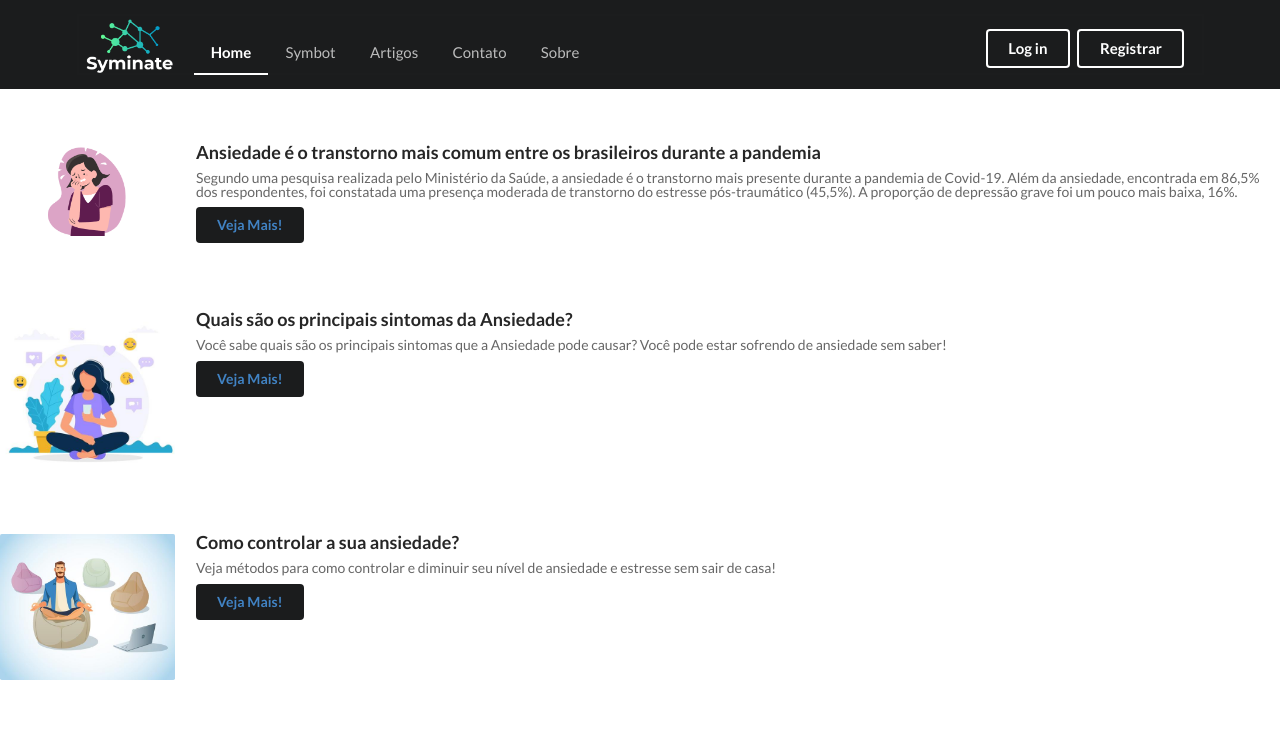
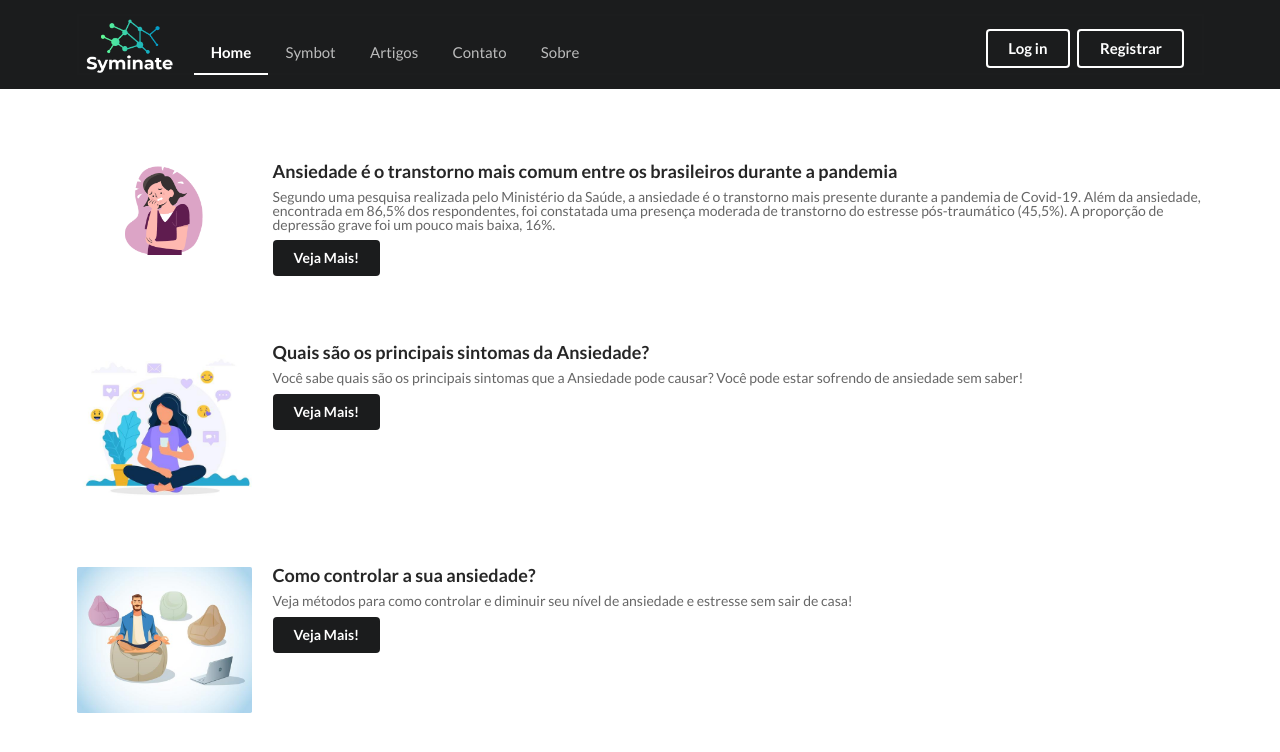
Before and after one commit to DeltaAlchemist/FoodForUs, a React (Create React App) app: page /artigos in a window 1280 px wide. Shown: the top 752 px of the page. Built offline with nearby package versions, Linux system fonts and the light colour scheme.

Commit message:
refactor:pagina de artigos

```diff
--- a/src/pages/Artigos.jsx
+++ b/src/pages/Artigos.jsx
@@ -13,51 +13,53 @@ const Artigos = () => {
                     <Menu />
                 </div>
             </div>
-            <div class="ui items"><br/>
-                <div class="item"><br/>
-                    <div class="image">
+            <div className="ui container" style={{paddingTop: '40px'}}>
+            <div className="ui items"><br/>
+                <div className="item"><br/>
+                    <div className="image">
                         <img src= {imgcard1}/>
                     </div>
-                    <div class="content">
-                        <a class="header" href = "https://pebmed.com.br/ansiedade-e-o-transtorno-mais-comum-entre-os-brasileiros-durante-a-pandemia/" target = "_blank">Ansiedade é o transtorno mais comum entre os brasileiros durante a pandemia</a>
-                        <div class="meta">
+                    <div className="content">
+                        <a className="header" href = "https://pebmed.com.br/ansiedade-e-o-transtorno-mais-comum-entre-os-brasileiros-durante-a-pandemia/" target = "_blank">Ansiedade é o transtorno mais comum entre os brasileiros durante a pandemia</a>
+                        <div className="meta">
                             <span>Segundo uma pesquisa realizada pelo Ministério da Saúde, a ansiedade é o transtorno mais presente durante a pandemia de Covid-19. Além da ansiedade, encontrada em 86,5% dos respondentes, foi constatada uma presença moderada de transtorno do estresse pós-traumático (45,5%). A proporção de depressão grave foi um pouco mais baixa, 16%.</span>
                         </div>
-                        <div class="description">
-                            <button class="ui secondary button"><a href = "https://pebmed.com.br/ansiedade-e-o-transtorno-mais-comum-entre-os-brasileiros-durante-a-pandemia/" target = "_blank">Veja Mais!</a></button>
+                        <div className="description">
+                            <button className="ui secondary button"  ><a href = "https://pebmed.com.br/ansiedade-e-o-transtorno-mais-comum-entre-os-brasileiros-durante-a-pandemia/" target = "_blank" style={{color: 'white'}}>Veja Mais!</a></button>
                         </div>
                     </div>
                 </div> <br/><br/>
-                <div class="item">
-                    <div class="image">
+                <div className="item">
+                    <div className="image">
                         <img src={imgcard2}/>
                     </div>
-                    <div class="content">
-                        <a class="header" href = "https://zenklub.com.br/blog/saude-bem-estar/ansiedade/" target = "_blank">Quais são os principais sintomas da Ansiedade?</a>
-                        <div class="meta">
+                    <div className="content">
+                        <a className="header" href = "https://zenklub.com.br/blog/saude-bem-estar/ansiedade/" target = "_blank">Quais são os principais sintomas da Ansiedade?</a>
+                        <div className="meta">
                             <span>Você sabe quais são os principais sintomas que a Ansiedade pode causar? Você pode estar sofrendo de ansiedade sem saber!</span>
                         </div>
-                        <div class="description">
-                            <button class="ui secondary button">
-                            <a href = "https://zenklub.com.br/blog/saude-bem-estar/ansiedade/" target = "_blank">Veja Mais!</a></button>
+                        <div className="description">
+                            <button className="ui secondary button">
+                            <a href = "https://zenklub.com.br/blog/saude-bem-estar/ansiedade/" target = "_blank"style={{color: 'white'}}>Veja Mais!</a></button>
                         </div>
                     </div>
                 </div> <br/>
-                <div class="item"> <br/>
-                    <div class="image">
+                <div className="item"> <br/>
+                    <div className="image">
                         <img src= {imgcard6}/>
                     </div>
-                    <div class="content">
-                        <a class="header" href = "https://psiquiatriapaulista.com.br/17-dicas-de-como-controlar-a-ansiedade/" target = "_blank">Como controlar a sua ansiedade?</a>
-                        <div class="meta">
+                    <div className="content">
+                        <a className="header" href = "https://psiquiatriapaulista.com.br/17-dicas-de-como-controlar-a-ansiedade/" target = "_blank">Como controlar a sua ansiedade?</a>
+                        <div className="meta">
                             <span>Veja métodos para como controlar e diminuir seu nível de ansiedade e estresse sem sair de casa!</span>
                         </div>
-                        <div class="description">
-                            <button class="ui secondary button">
-                            <a href = "https://psiquiatriapaulista.com.br/17-dicas-de-como-controlar-a-ansiedade/" target = "_blank">Veja Mais!</a></button>
+                        <div className="description">
+                            <button className="ui secondary button">
+                            <a href = "https://psiquiatriapaulista.com.br/17-dicas-de-como-controlar-a-ansiedade/" target = "_blank" style={{color: 'white'}}>Veja Mais!</a></button>
                         </div>
                     </div>
                 </div><br/>
+            </div>
             </div>
         </div>
     );
```
